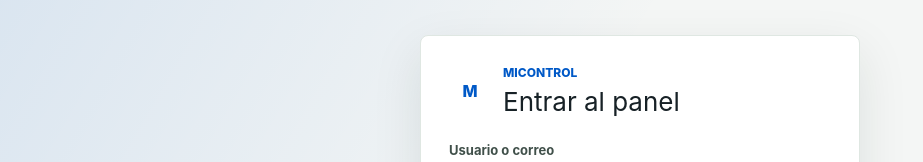
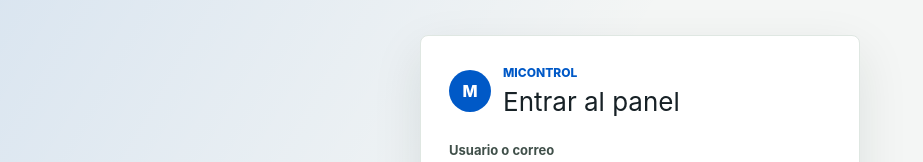
Before and after one commit to claubersonpacheco/saas-frontend, a Vue app: page /login in a window 1280 px wide. Shown: the part 174-336 px from the top of the page, without its empty margins (0-923 px from the left). Built offline with nearby package versions, Linux system fonts and the light colour scheme; no server answers.

Commit message:
Carrega branding publico no login

```diff
--- a/src/styles.css
+++ b/src/styles.css
@@ -81,6 +81,12 @@ code {
   color: #0059C7;
   font-weight: 800;
   padding: 4px;
+}
+
+.brand-mark-fallback,
+.app-brand-mark:not(:has(img)) {
+  background: #0059C7;
+  color: #ffffff;
 }
 
 .app-brand-mark {
--- a/src/views/auth/pages/auth/login.vue
+++ b/src/views/auth/pages/auth/login.vue
@@ -4,10 +4,11 @@ import { onMounted, reactive, ref } from 'vue';
 import { useRouter } from 'vue-router';
 import { apiRequest } from '@/services/api';
 import { authState, setSession } from '@/stores/auth';
-import { brandingState, resetBranding } from '@/stores/branding';
+import { brandingState, loadPublicBranding } from '@/stores/branding';
 import type { User } from '@/types';
 
 const router = useRouter();
+const tenantSlug = import.meta.env.VITE_TENANT_SLUG || 'organizarte';
 const loading = ref(false);
 const error = ref('');
 const showPassword = ref(false);
@@ -41,7 +42,7 @@ async function submit() {
 
 onMounted(() => {
   if (!authState.accessToken) {
-    resetBranding();
+    loadPublicBranding(tenantSlug);
   }
 });
 </script>
@@ -50,7 +51,7 @@ onMounted(() => {
   <main class="login-screen">
     <section class="login-panel">
       <div class="login-brand">
-        <span class="brand-mark">
+        <span class="brand-mark" :class="{ 'brand-mark-fallback': !brandingState.logo }">
           <img v-if="brandingState.logo" :src="brandingState.logo" :alt="brandingState.name" />
           <span v-else>M</span>
         </span>
```
